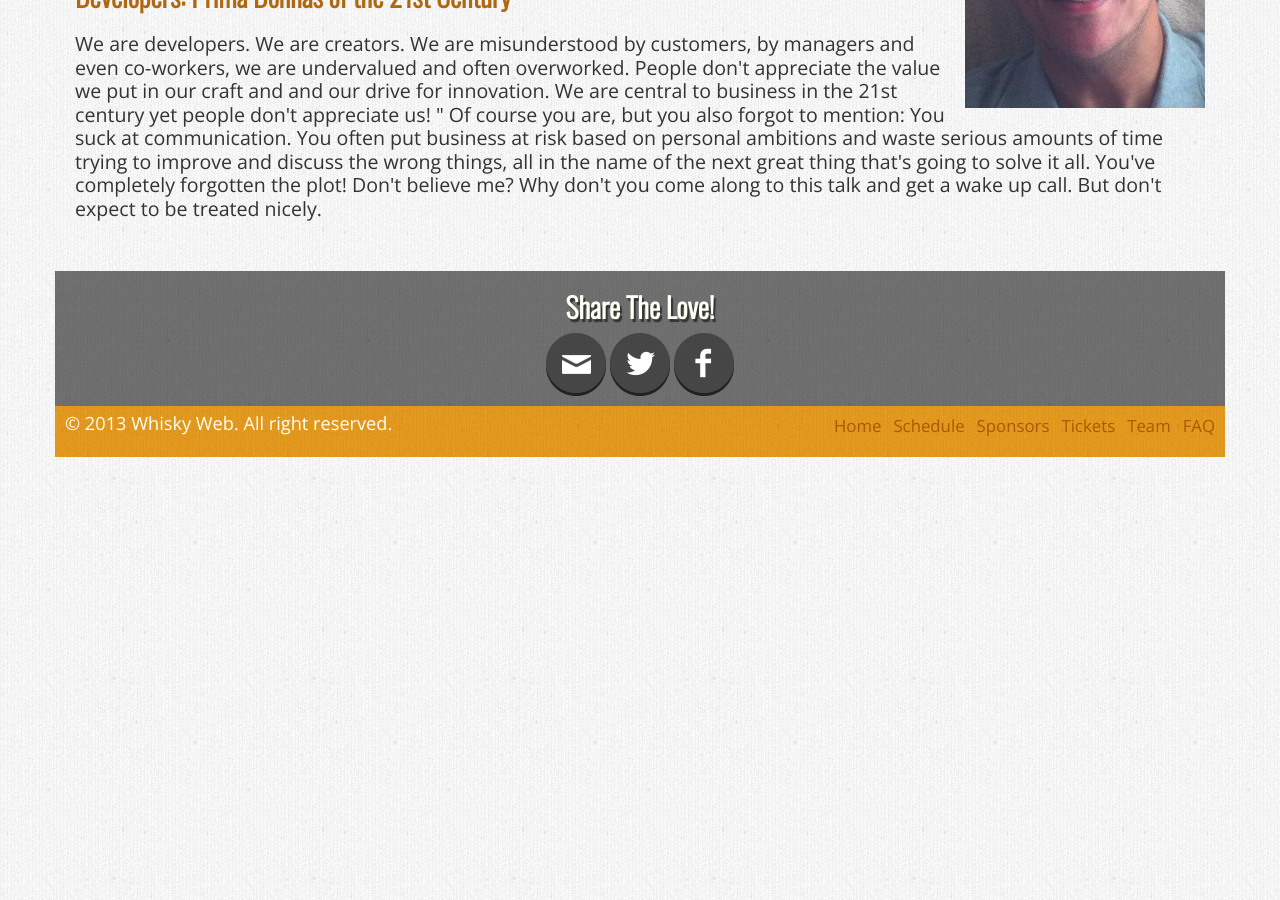
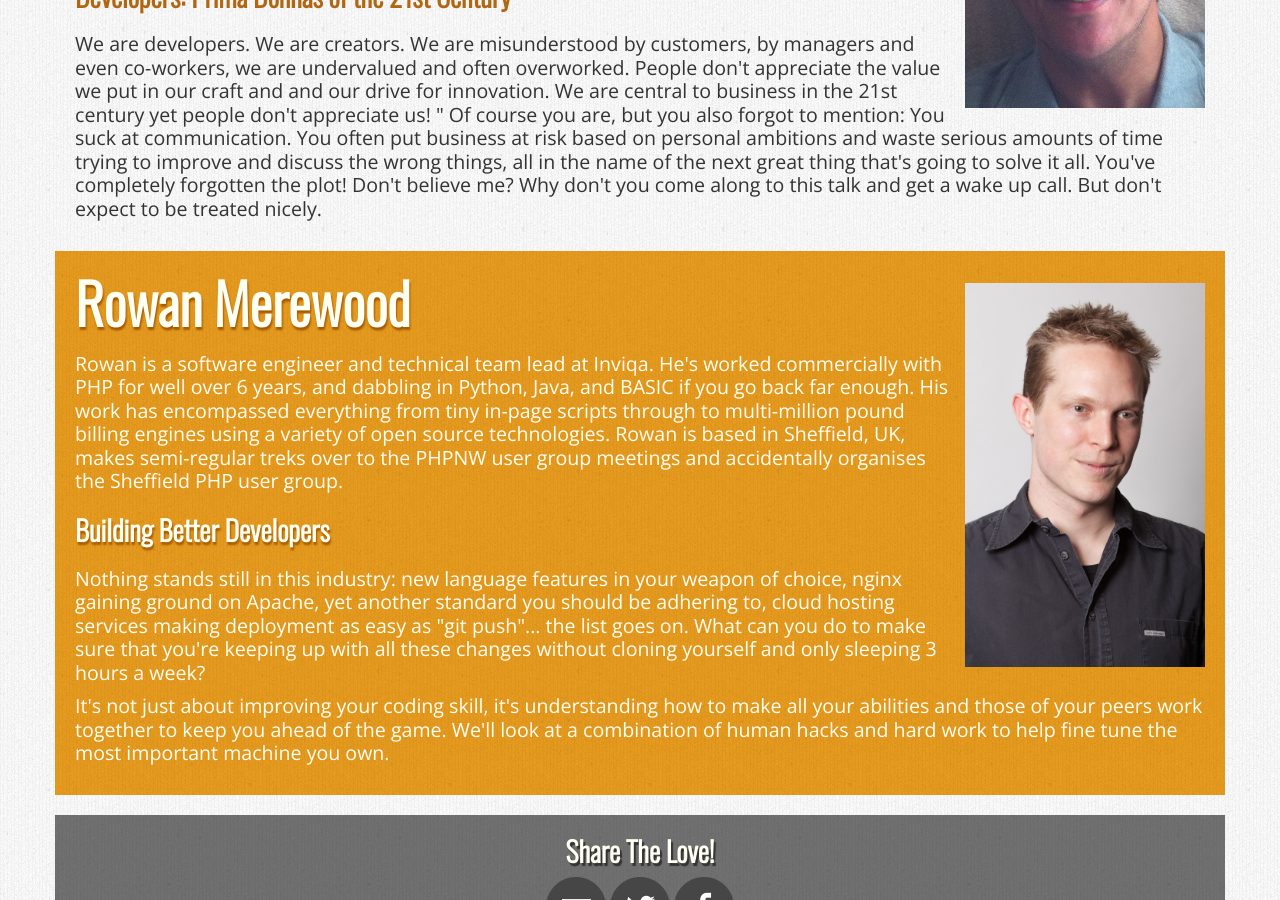
Before and after one commit to whiskyweb/whiskyweb-website, a Jekyll site: the page built from speakers.html, in a window 1280 px wide and 900 px high, scrolled down 3991 px. Built offline with Jekyll 4.4.1, drawn with Linux system fonts in a browser that asks for light colours; nearby versions of some CDN libraries; Markdown is read by kramdown in place of the engine named in the settings; before the commit the page ends 4448 px from its top, so only the background shows below that.

Commit message:
Add Rowan Merewood as a speaker.

```diff
--- a/speakers.html
+++ b/speakers.html
@@ -155,4 +155,21 @@ title: Speakers
         </div>
     </div>
 
+    <div class="speaker yellow">
+        <a name="rowan"></a>
+
+        <img class="hidden-phone" src="/img/rowan.jpg" alt="Rowan Merewood" />
+
+        <h1>Rowan Merewood</h1>
+        <div class="bio">
+            <p>Rowan is a software engineer and technical team lead at Inviqa. He's worked commercially with PHP for well over 6 years, and dabbling in Python, Java, and BASIC if you go back far enough. His work has encompassed everything from tiny in-page scripts through to multi-million pound billing engines using a variety of open source technologies. Rowan is based in Sheffield, UK, makes semi-regular treks over to the PHPNW user group meetings and accidentally organises the Sheffield PHP user group.</p>
+        </div>
+
+        <h2>Building Better Developers</h2>
+        <div class="abstract">
+            <p>Nothing stands still in this industry: new language features in your weapon of choice, nginx gaining ground on Apache, yet another standard you should be adhering to, cloud hosting services making deployment as easy as "git push"... the list goes on. What can you do to make sure that you're keeping up with all these changes without cloning yourself and only sleeping 3 hours a week?</p>
+            <p>It's not just about improving your coding skill, it's understanding how to make all your abilities and those of your peers work together to keep you ahead of the game. We'll look at a combination of human hacks and hard work to help fine tune the most important machine you own.</p>
+        </div>
+    </div>
+
 </div>
```
Also changed, not shown: img/rowan.jpg (added).
